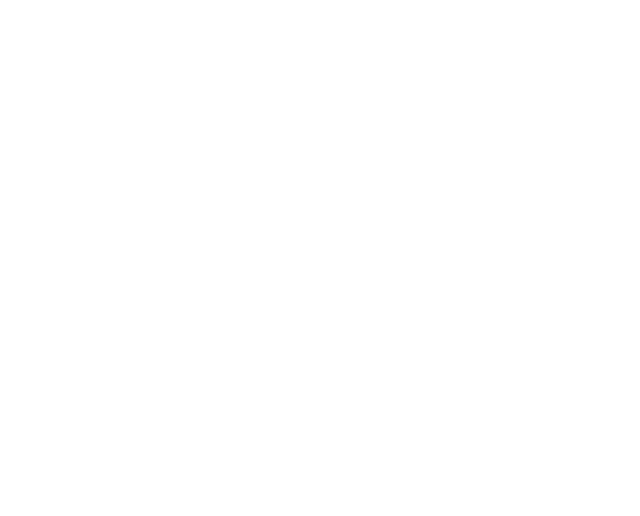
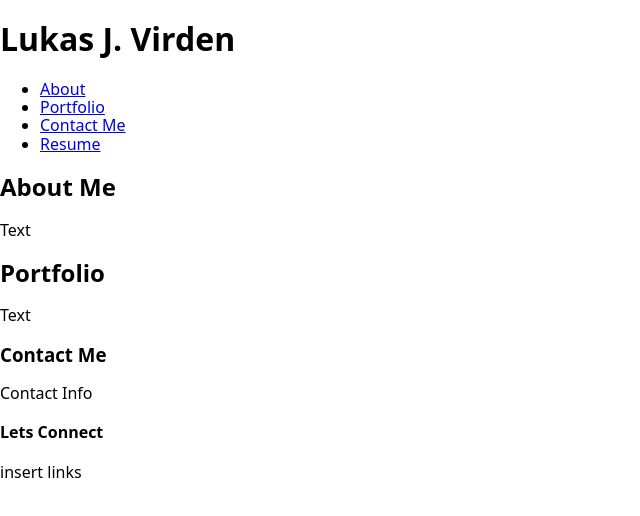
Before and after one commit to luksvrd/Professional-Portfolio, a website built with Vite: page index.html in a window 1280 px wide. Shown: the whole page, without its empty margins (0-640 px from the left). Built offline with nearby package versions, Linux system fonts and the light colour scheme.

Commit message:
Create Wire frame

```diff
--- a/index.html
+++ b/index.html
@@ -4,10 +4,45 @@
     <meta charset="UTF-8" />
     <meta name="viewport" content="width=device-width, initial-scale=1.0" />
 
-    <link rel="stylesheet" href="https://unpkg.com/modern-normalize@1.1.0/modern-normalize.css" />
+    <link
+      rel="stylesheet"
+      href="https://unpkg.com/modern-normalize@1.1.0/modern-normalize.css"
+    />
     <link rel="stylesheet" href="./src/style.css" />
-    <title>HTML-CSS Practice</title>
+    <title>Lukas Virden Portfolio</title>
   </head>
   <body>
+    <header>
+      <h1>Lukas J. Virden</h1>
+      <nav class="navbar">
+        <ul>
+          <li><a href="#">About</a></li>
+          <li><a href="#">Portfolio</a></li>
+          <li><a href="#">Contact Me</a></li>
+          <li><a href="#">Resume</a></li>
+        </ul>
+      </nav>
+    </header>
+    <div class="hero"></div>
+    <main>
+      <section id="About Me">
+        <h2>About Me</h2>
+        <p>Text</p>
+      </section>
+      <section id="Portfolio">
+        <h2>Portfolio</h2>
+        <p>Text</p>
+      </section>
+      <aside>
+        <section id="Contact Me">
+          <h3>Contact Me</h3>
+          <p>Contact Info</p>
+        </section>
+      </aside>
+    </main>
+    <footer>
+      <h4>Lets Connect</h4>
+      <p>insert links</p>
+    </footer>
   </body>
 </html>
```
